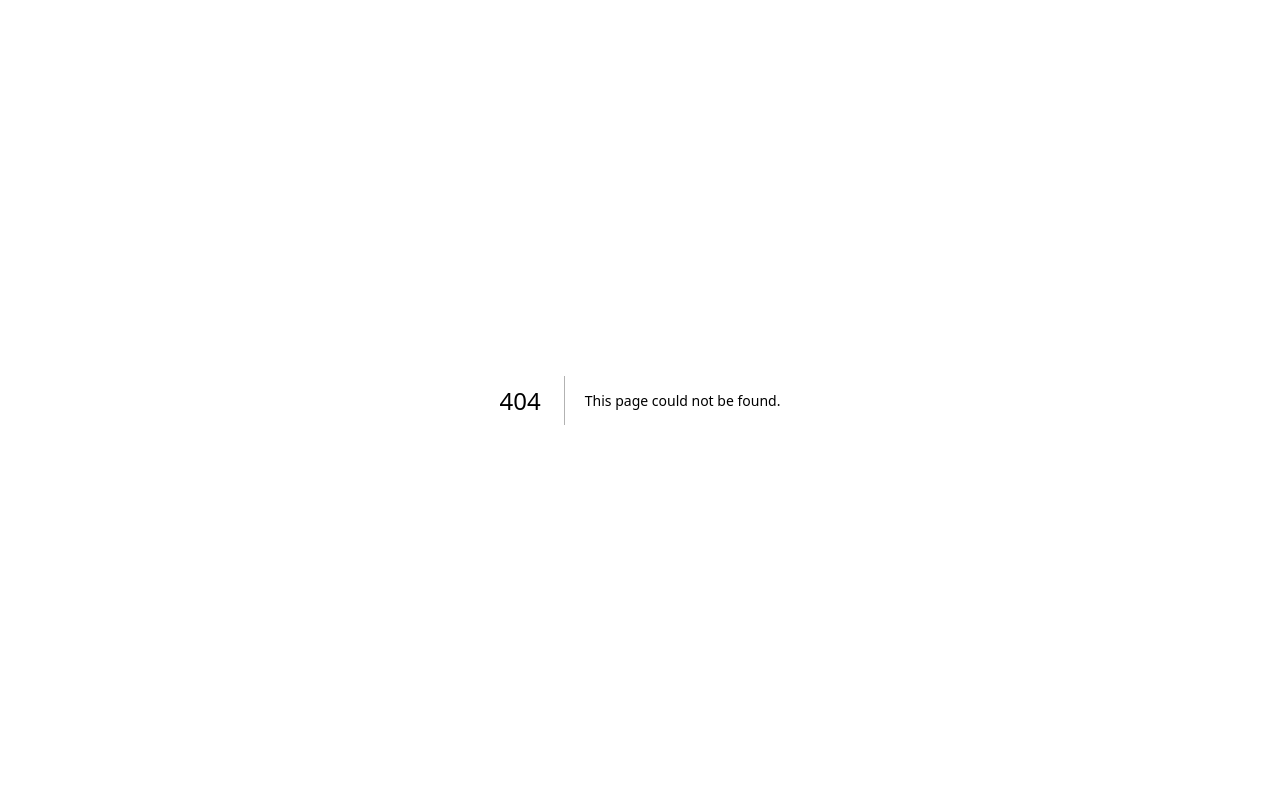
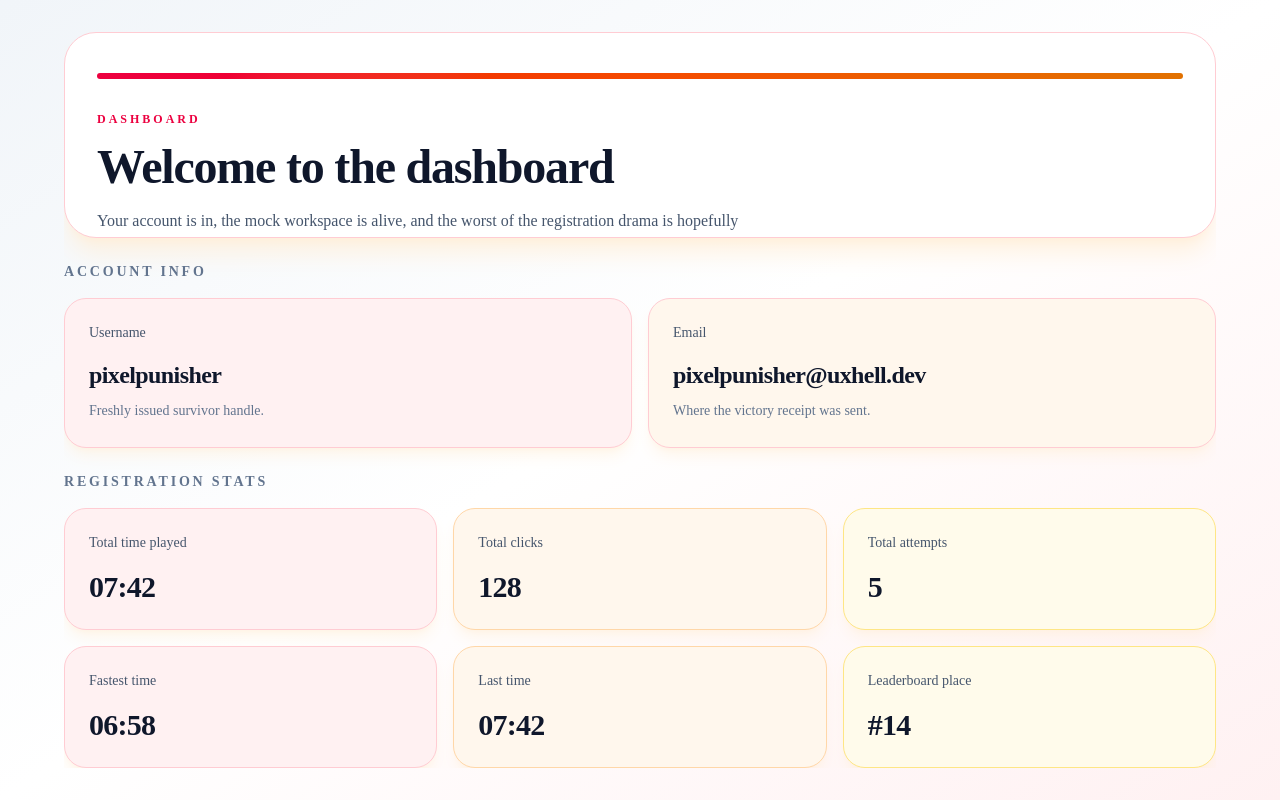
Before and after one commit to Vanemarendajad32/ux-hell, a Next.js app in the folder frontend/: page /dashboard in a window 1280 px wide. Before the commit this address had no page. Built offline with nearby package versions, Linux system fonts and the light colour scheme.

Commit message:
Add dashboard with registration success modal

```diff
--- /dev/null
+++ b/frontend/app/dashboard/page.tsx
@@ -0,0 +1,255 @@
+"use client";
+
+import { usePathname, useRouter, useSearchParams } from "next/navigation";
+import { Suspense, useEffect, useState } from "react";
+
+const registrationResult = {
+  username: "pixelpunisher",
+  email: "pixelpunisher@uxhell.dev",
+  time: "07:42",
+  clicks: 128,
+  submitAttempts: 5,
+  fastestTime: "06:58",
+  lastTime: "07:42",
+  leaderboardPlace: "#14",
+};
+
+const accountCards = [
+  {
+    label: "Username",
+    value: registrationResult.username,
+    description: "Freshly issued survivor handle.",
+    tone: "bg-rose-50",
+  },
+  {
+    label: "Email",
+    value: registrationResult.email,
+    description: "Where the victory receipt was sent.",
+    tone: "bg-orange-50",
+  },
+];
+
+const statCards = [
+  {
+    label: "Total time played",
+    value: registrationResult.time,
+  },
+  {
+    label: "Total clicks",
+    value: registrationResult.clicks,
+  },
+  {
+    label: "Total attempts",
+    value: registrationResult.submitAttempts,
+  },
+];
+
+const timeCards = [
+  {
+    label: "Fastest time",
+    value: registrationResult.fastestTime,
+    tone: "border-rose-200 bg-rose-50",
+  },
+  {
+    label: "Last time",
+    value: registrationResult.lastTime,
+    tone: "border-orange-200 bg-orange-50",
+  },
+  {
+    label: "Leaderboard place",
+    value: registrationResult.leaderboardPlace,
+    tone: "border-amber-200 bg-amber-50",
+  },
+];
+
+export default function DashboardPage() {
+  return (
+    <Suspense fallback={<DashboardSurface />}>
+      <DashboardContent />
+    </Suspense>
+  );
+}
+
+function DashboardContent() {
+  const pathname = usePathname();
+  const router = useRouter();
+  const searchParams = useSearchParams();
+  // Registration can later redirect here: /dashboard?registered=true
+  const shouldShowSuccessModal = searchParams.get("registered") === "true";
+  const [isModalOpen, setIsModalOpen] = useState(shouldShowSuccessModal);
+
+  useEffect(() => {
+    setIsModalOpen(shouldShowSuccessModal);
+  }, [shouldShowSuccessModal]);
+
+  useEffect(() => {
+    const originalOverflow = document.body.style.overflow;
+    document.body.style.overflow = "hidden";
+
+    return () => {
+      document.body.style.overflow = originalOverflow;
+    };
+  }, []);
+
+  return (
+    <div className="relative h-screen overflow-hidden">
+      <DashboardSurface />
+
+      {isModalOpen ? (
+        <div className="fixed inset-0 z-50 flex items-center justify-center overflow-hidden bg-slate-950/55 px-6 py-10 backdrop-blur-sm">
+          <div
+            role="dialog"
+            aria-modal="true"
+            aria-labelledby="registration-success-title"
+            className="w-full max-w-2xl overflow-hidden rounded-[2rem] border border-rose-200 bg-white shadow-2xl shadow-slate-950/25"
+          >
+            <div className="h-1.5 bg-gradient-to-r from-rose-600 via-orange-600 to-amber-600" />
+
+            <div className="space-y-6 px-6 py-6 sm:px-8 sm:py-8">
+              <div className="max-w-xl">
+                <h1
+                  id="registration-success-title"
+                  className="mt-3 text-3xl font-bold tracking-tight text-slate-900 sm:text-4xl"
+                >
+                  Congratulations!
+                </h1>
+                <p className="mt-3 text-base leading-7 text-slate-600">
+                  Your account has been created successfully.
+                </p>
+              </div>
+
+              <section className="space-y-4">
+                <div className="grid gap-4 md:grid-cols-2">
+                  <article className="min-w-0 rounded-3xl border border-rose-200 bg-rose-50 p-5 shadow-lg shadow-orange-100/50">
+                    <p className="text-sm font-medium text-slate-600">
+                      Username
+                    </p>
+                    <p className="mt-3 text-2xl font-semibold text-slate-900">
+                      {registrationResult.username}
+                    </p>
+                  </article>
+
+                  <article className="min-w-0 rounded-3xl border border-rose-200 bg-orange-50 p-5 shadow-lg shadow-orange-100/50">
+                    <p className="text-sm font-medium text-slate-600">Email</p>
+                    <p className="mt-3 text-lg leading-tight font-semibold text-slate-900 [overflow-wrap:anywhere] sm:text-xl">
+                      {registrationResult.email}
+                    </p>
+                  </article>
+                </div>
+              </section>
+
+              <div className="border-t border-slate-200 pt-6">
+                <button
+                  type="button"
+                  onClick={() => {
+                    setIsModalOpen(false);
+                    router.replace(pathname);
+                  }}
+                  className="inline-flex items-center justify-center rounded-2xl bg-gradient-to-r from-rose-600 to-orange-600 px-6 py-3.5 text-sm font-semibold text-white shadow-lg shadow-rose-200 transition-all duration-300 hover:scale-[1.02] hover:shadow-xl"
+                >
+                  Continue
+                </button>
+              </div>
+            </div>
+          </div>
+        </div>
+      ) : null}
+    </div>
+  );
+}
+
+function DashboardSurface() {
+  return (
+    <div className="h-screen overflow-hidden bg-gradient-to-br from-slate-100 via-white to-rose-50 px-6 py-8 text-slate-900">
+      <main className="mx-auto flex h-full w-full max-w-6xl flex-col gap-6 overflow-hidden">
+        <section className="overflow-hidden rounded-[2rem] border border-rose-200 bg-white px-6 py-8 shadow-xl shadow-orange-100/70 sm:px-8 sm:py-10">
+          <div className="h-1.5 w-full rounded-full bg-gradient-to-r from-rose-600 via-orange-600 to-amber-600" />
+
+          <div className="mt-8 flex flex-col gap-4">
+            <p className="text-xs font-semibold uppercase tracking-[0.25em] text-rose-600">
+              Dashboard
+            </p>
+            <h1 className="text-4xl font-bold tracking-tight text-slate-900 sm:text-5xl">
+              Welcome to the dashboard
+            </h1>
+            <p className="max-w-2xl text-base leading-7 text-slate-600">
+              Your account is in, the mock workspace is alive, and the worst of
+              the registration drama is hopefully behind you.
+            </p>
+          </div>
+        </section>
+
+        <section className="space-y-4">
+          <h2 className="text-sm font-semibold uppercase tracking-[0.2em] text-slate-500">
+            Account info
+          </h2>
+
+          <div className="grid gap-4 md:grid-cols-2">
+            {accountCards.map((card) => (
+              <article
+                key={card.label}
+                className={`rounded-3xl border border-rose-200 p-6 shadow-lg shadow-orange-100/50 ${card.tone}`}
+              >
+                <p className="text-sm font-medium text-slate-600">
+                  {card.label}
+                </p>
+                <p className="mt-4 break-all text-2xl font-bold tracking-tight text-slate-900">
+                  {card.value}
+                </p>
+                <p className="mt-2 text-sm leading-6 text-slate-500">
+                  {card.description}
+                </p>
+              </article>
+            ))}
+          </div>
+        </section>
+
+        <section className="space-y-4">
+          <h2 className="text-sm font-semibold uppercase tracking-[0.2em] text-slate-500">
+            Registration stats
+          </h2>
+
+          <div className="grid gap-4 sm:grid-cols-2 lg:grid-cols-3">
+            {statCards.map((card, index) => (
+              <article
+                key={card.label}
+                className={`rounded-3xl border p-6 shadow-lg shadow-orange-100/50 ${
+                  index === 0
+                    ? "border-rose-200 bg-rose-50"
+                    : index === 1
+                      ? "border-orange-200 bg-orange-50"
+                      : index === 2
+                        ? "border-amber-200 bg-amber-50"
+                        : "border-slate-200 bg-white"
+                }`}
+              >
+                <p className="text-sm font-medium text-slate-600">
+                  {card.label}
+                </p>
+                <p className="mt-4 text-3xl font-bold tracking-tight text-slate-900">
+                  {card.value}
+                </p>
+              </article>
+            ))}
+          </div>
+
+          <div className="grid gap-4 sm:grid-cols-2 lg:grid-cols-3">
+            {timeCards.map((card) => (
+              <article
+                key={card.label}
+                className={`rounded-3xl border p-6 shadow-lg shadow-orange-100/50 ${card.tone}`}
+              >
+                <p className="text-sm font-medium text-slate-600">
+                  {card.label}
+                </p>
+                <p className="mt-4 text-3xl font-bold tracking-tight text-slate-900">
+                  {card.value}
+                </p>
+              </article>
+            ))}
+          </div>
+        </section>
+      </main>
+    </div>
+  );
+}
```
